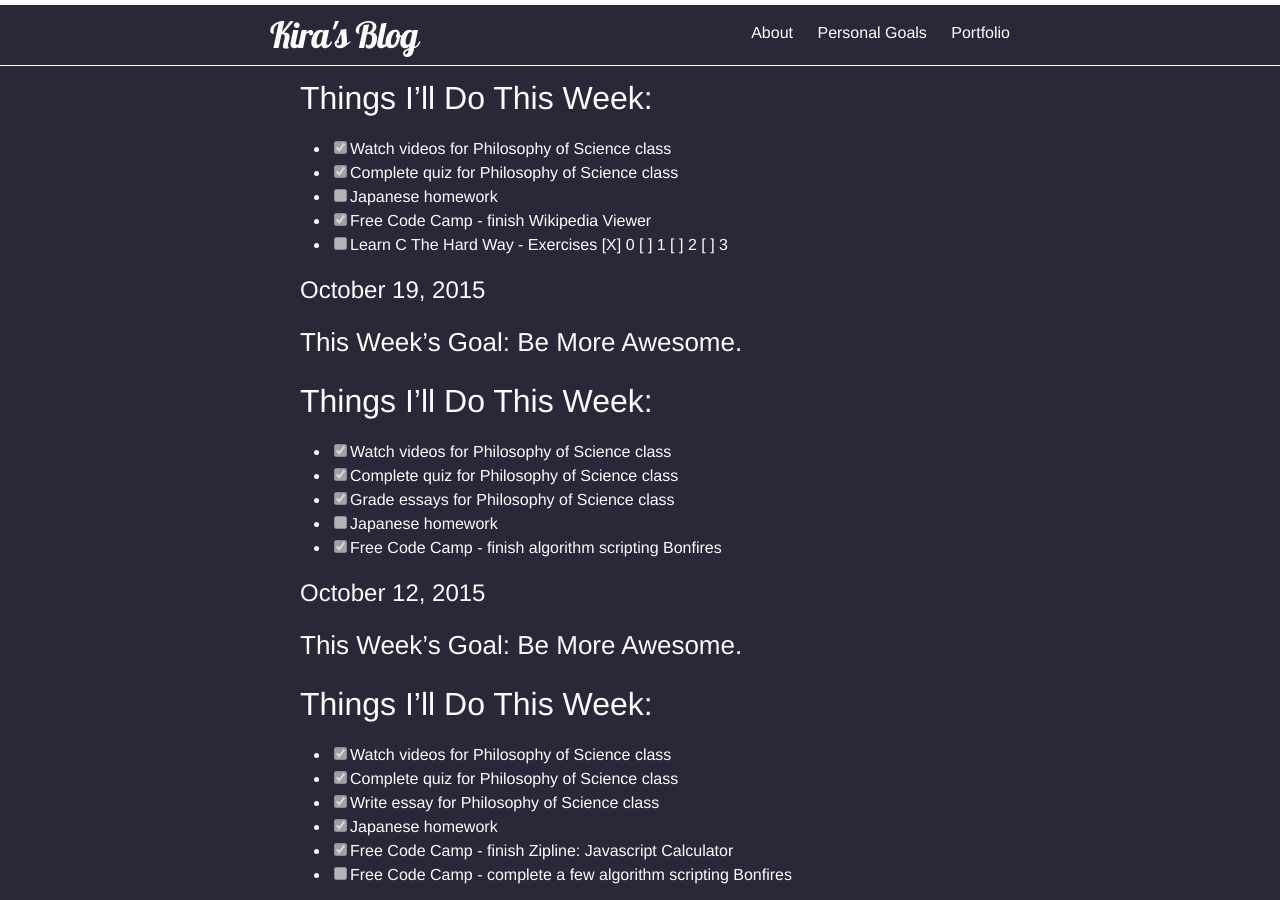
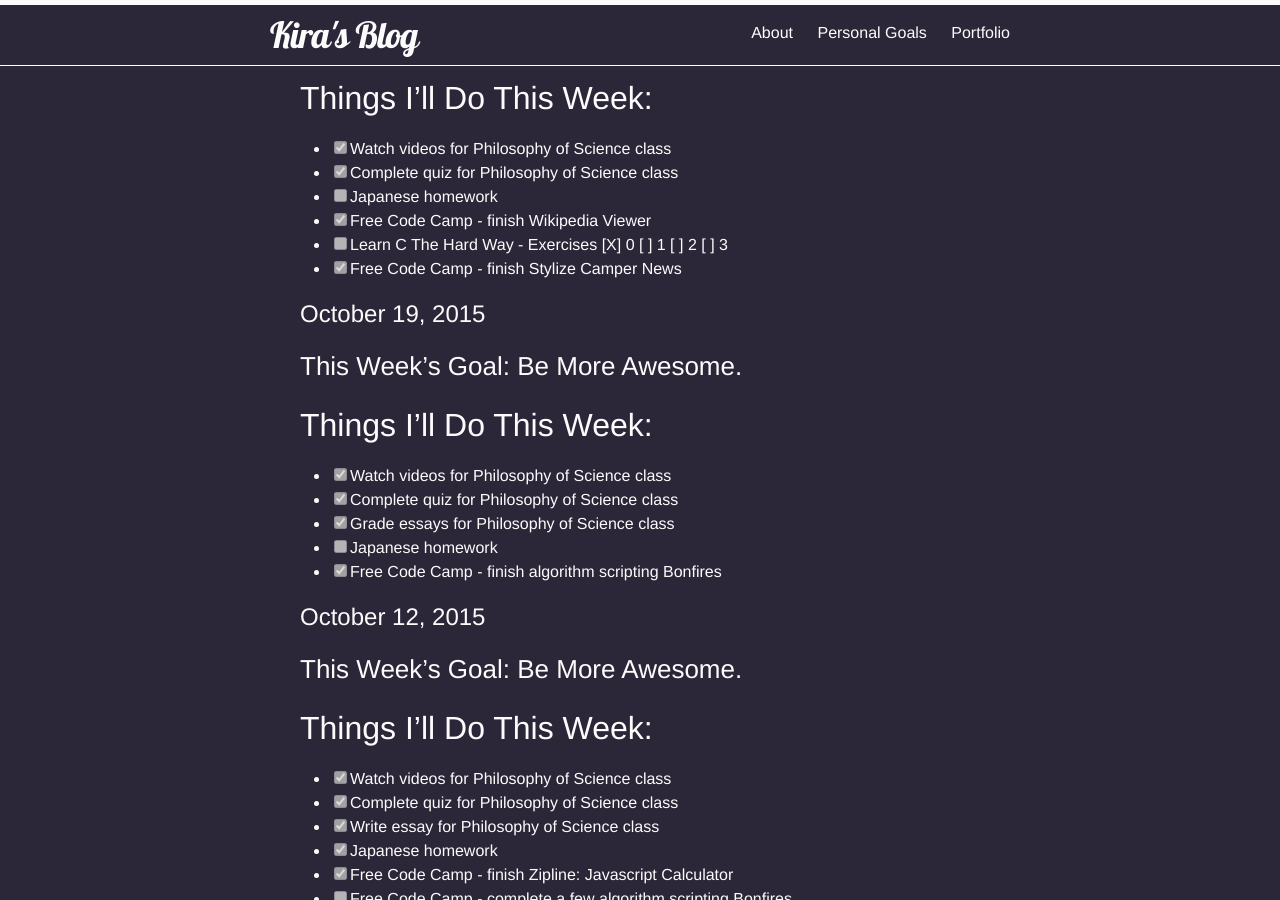
Before and after one commit to kirakirakira/blog, a Jekyll site: the page built from personal-goals.md, in a window 1280 px wide and 900 px high, scrolled down 588 px. Built offline with Jekyll 4.4.1, drawn with Linux system fonts in a browser that asks for light colours; Markdown is read by kramdown in place of the engine named in the settings.

Commit message:
Update personal-goals.md

```diff
--- a/personal-goals.md
+++ b/personal-goals.md
@@ -29,6 +29,7 @@ Why? I realized what I have been doing and what I want to do is all over the pla
 - [ ] Japanese homework
 - [X] Free Code Camp - finish Wikipedia Viewer
 - [ ] Learn C The Hard Way - Exercises [X] 0 [ ] 1 [ ] 2 [ ] 3
+- [X] Free Code Camp - finish Stylize Camper News
 
 # October 19, 2015
 
```
